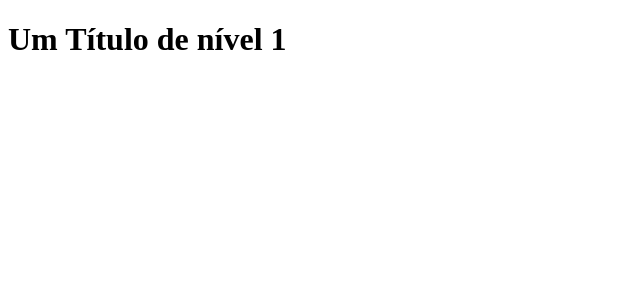
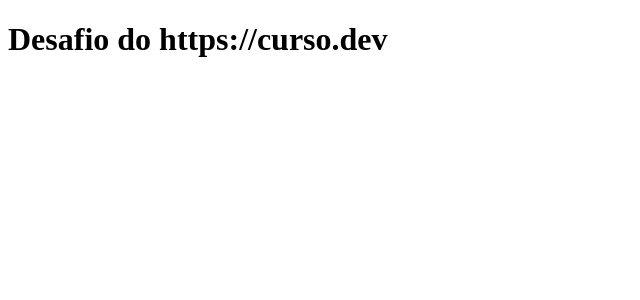
Before and after one commit to superaura/clone-tabnews, a Next.js app: page / in a window 1280 px wide. Shown: the top 300 px of the page, without its empty margins (0-640 px from the left). Built offline with nearby package versions, Linux system fonts and the light colour scheme.

Commit message:
modifica completamente a frase do cabeçalho

```diff
--- a/pages/index.js
+++ b/pages/index.js
@@ -1,5 +1,5 @@
 function Home(){
-    return <h1>Um Título de nível 1</h1>
+    return <h1>Desafio do https://curso.dev </h1>
 }
 
 export default Home;
```
